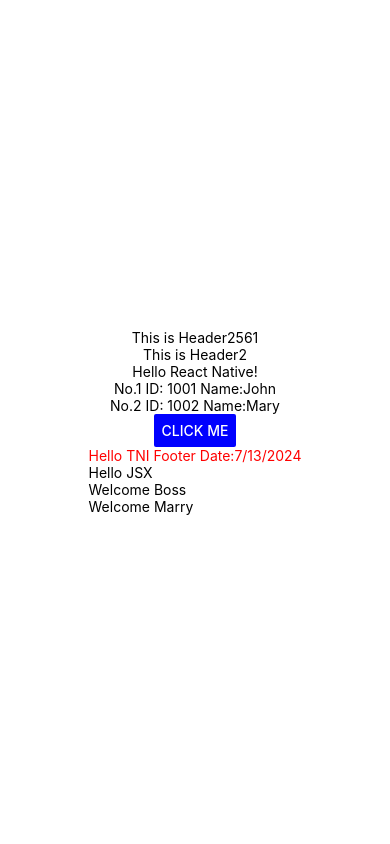
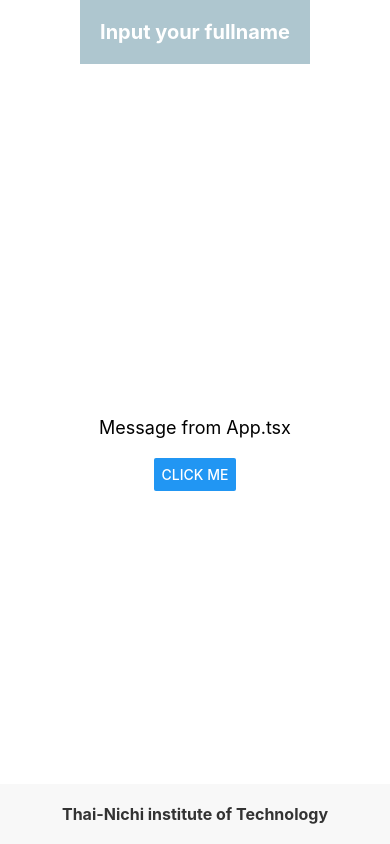
Before and after one commit to weepha/TNIreact, a React Native app: screen / in a window 390 px wide. Built offline with nearby package versions, Linux system fonts and the light colour scheme.

Commit message:
Exercise

```diff
--- a/App.tsx
+++ b/App.tsx
@@ -9,6 +9,7 @@ import {
 } from 'react-native';
 import AppFooter from './components/AppFooter';
 import AppHeader from './components/AppHeader';
+import Content from './components/Content';
 
 export default function App():React.JSX.Element { //:React.JSX.Element จำเป็นต้องใส่
   const onClickMe = ()=> {
@@ -16,36 +17,11 @@ export default function App():React.JSX.Element { //:React.JSX.Element จำเ
   }
 
 
-  const users = [
-    {id:1001,name:'John'},
-    {id:1002,name:'Mary'},
-  ]
   return (
     <View style={styles.container}>
-      <AppHeader title="This is Header" year={2018}/>
-      <AppHeader title="This is Header2"/>
-      <Text>Hello React Native!</Text>
-      { users.map(
-        (Data,index)=>{
-          return(
-            <Text key={Data.id}>
-              No.{index+1} ID: {Data.id} Name:{Data.name}
-            </Text>
-          )
-
-        }
-      )
-
-      }
-
-      <Button
-      title="Click Me"
-      onPress={onClickMe}
-      color='blue'
-      // onPress={()=>{Alert.alert('Hi','React Native is Fun!!')}}
-      />
-      {/* <StatusBar style="auto" /> */}
-      <AppFooter/>
+      <AppHeader title="Input your fullname" />
+      <Content title="Message from App.tsx"/>
+      <AppFooter title="Thai-Nichi institute of Technology"/>
     </View>
   );
 }
--- a/components/AppFooter.tsx
+++ b/components/AppFooter.tsx
@@ -1,31 +1,33 @@
 import { StyleSheet, Text, View } from 'react-native'
 import React from 'react'
+type Contenttype={
+    title:string
 
-const AppFooter = ():React.JSX.Element => {
-    const hello = "Hello TNI Footer";
-    const hello2 = <Text>Hello JSX</Text>;
-    const isLogin = true;
+}
+const AppFooter = ({title}:Contenttype) => {
   return (
-    <View>
-      <Text style={styles.myText}>
-        {hello} Date:{new Date().toLocaleDateString()}
-    </Text>
-      {hello2}
-      {/* {isLogin===true && <Text>Welcome Boss</Text>} */}
-      {isLogin && <Text>Welcome Boss</Text>}
-      {
-        isLogin==true
-        ?<Text>Welcome Marry</Text>
-        : <Text>ยังไม่ได้ Login</Text>
-      }
-
+    <View style={styles.footer}>
+      <Text style={styles.footerText}>{title}</Text>
     </View>
   )
 }
 
 export default AppFooter
 
-const styles = StyleSheet.create({ //styles มี s
-    myText:{
-        color:'red'
-}})
+const styles = StyleSheet.create({
+    footer: {
+    backgroundColor: '#f8f8f8',
+    padding: 20,
+    alignItems: 'center',
+    justifyContent: 'center',
+    position: 'absolute',
+    left: 0,
+    right: 0,
+    bottom: 0,
+    },
+    footerText: {
+    fontSize: 16,
+    fontWeight: 'bold',
+    color: '#333',
+    },
+    });
--- a/components/AppHeader.tsx
+++ b/components/AppHeader.tsx
@@ -1,21 +1,35 @@
-import { Text, View } from 'react-native'
+import { Button, StyleSheet, Text, View } from 'react-native'
 import React from 'react'
 
-type AppHeaderProps = {
-    title:string;
-    year? :number;
+type Contenttype={
+    title:string
+    year:number
+}
+const AppHeader = ({title,year}:Contenttype) => {
+  return (
+    <View style={styles.header}>
+      <Text style={styles.headerText}>{title}</Text>
+
+    </View>
+  )
 }
 
-const AppHeader= ({title, year}: AppHeaderProps):React.JSX.Element =>  {
-    return (
-      <View>
-        <Text>
-            {title}
-            {year && year + 543}
-        </Text>
-      </View>
-    )
-  }
+export default AppHeader
 
-
-export default AppHeader
+const styles = StyleSheet.create({
+    header: {
+    backgroundColor: '#AEC6CF',
+    padding: 20,
+    alignItems: 'center',
+    justifyContent: 'center',
+    },
+    headerText: {
+    fontSize: 20,
+    fontWeight: 'bold',
+    color: '#fff',
+    },
+    subtitleText: {
+    fontSize: 16,
+    color: '#fff',
+    },
+    });
--- /dev/null
+++ b/components/Content.tsx
@@ -0,0 +1,28 @@
+import { StyleSheet, Text, View,Button } from 'react-native'
+import React from 'react'
+type Contenttype={
+    title:string
+
+}
+const Content = ({title}:Contenttype) => {
+  return (
+    <View style={styles.content}>
+      <Text style={styles.text}>{title}</Text>
+      <Button title="CLICK ME"/>
+    </View>
+  )
+}
+
+export default Content
+
+const styles = StyleSheet.create({
+    content: {
+    flex: 1,
+    alignItems: 'center',
+    justifyContent: 'center',
+    },
+    text: {
+    fontSize: 18,
+    marginBottom: 20,
+    },
+    });
```
